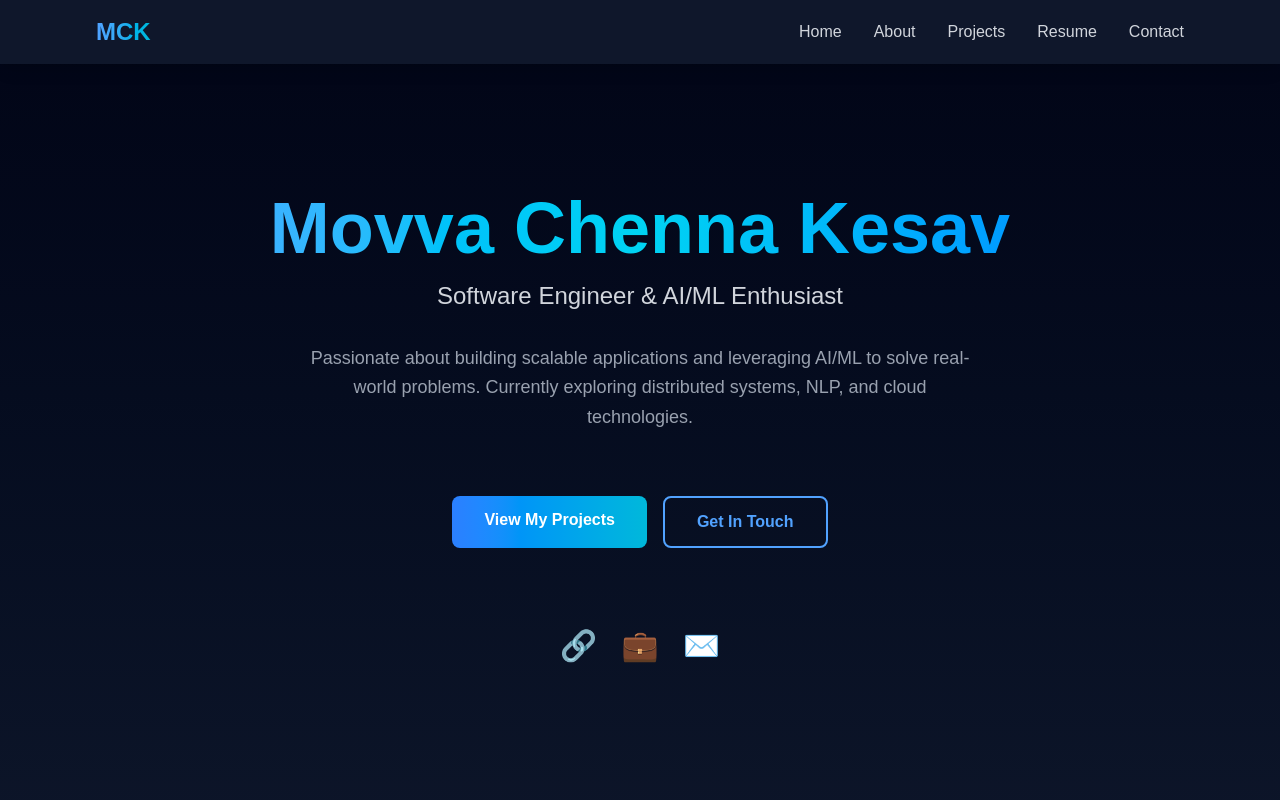
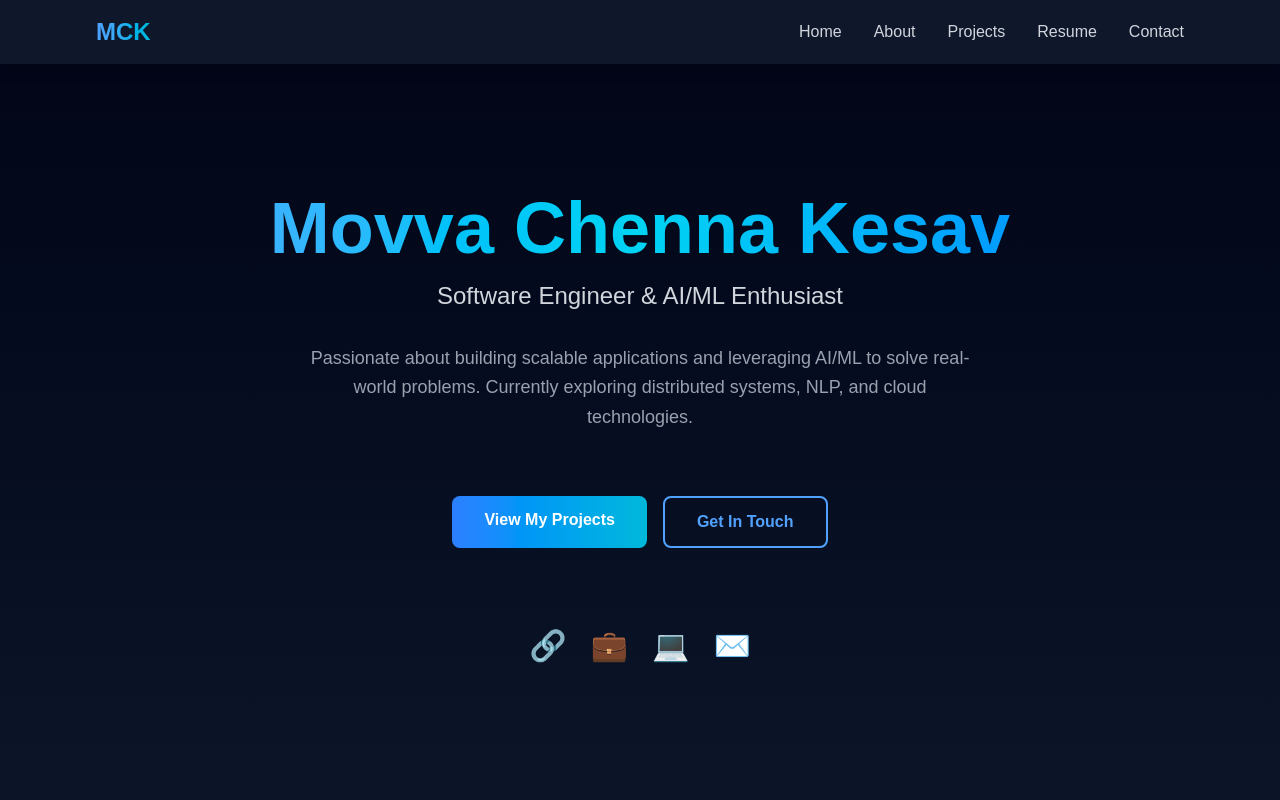
Before and after one commit to MCKesav/portfolio, a Next.js app: page / in a window 1280 px wide. Shown: the top 800 px of the page. Built offline with nearby package versions, Linux system fonts and the light colour scheme.

Commit message:
created a basic portfolio

```diff
--- a/app/components/Footer.tsx
+++ b/app/components/Footer.tsx
@@ -6,13 +6,18 @@ export default function Footer() {
   const socialLinks = [
     {
       name: 'GitHub',
-      url: 'https://github.com',
+      url: 'https://github.com/MCKesav',
       icon: '🔗',
     },
     {
       name: 'LinkedIn',
-      url: 'https://linkedin.com',
+      url: 'https://www.linkedin.com/in/mckesav',
       icon: '💼',
+    },
+    {
+      name: 'LeetCode',
+      url: 'https://leetcode.com/u/Movva_Chenna_Kesav',
+      icon: '💻',
     },
     {
       name: 'Email',
--- a/app/contact/page.tsx
+++ b/app/contact/page.tsx
@@ -57,19 +57,19 @@ export default function Contact() {
     {
       name: 'GitHub',
       icon: '🔗',
-      url: 'https://github.com',
+      url: 'https://github.com/MCKesav',
       color: 'hover:text-blue-400',
     },
     {
       name: 'LinkedIn',
       icon: '💼',
-      url: 'https://linkedin.com',
+      url: 'https://www.linkedin.com/in/mckesav',
       color: 'hover:text-cyan-400',
     },
     {
       name: 'LeetCode',
       icon: '💻',
-      url: 'https://leetcode.com',
+      url: 'https://leetcode.com/u/Movva_Chenna_Kesav',
       color: 'hover:text-yellow-400',
     },
     {
--- a/app/page.tsx
+++ b/app/page.tsx
@@ -41,7 +41,7 @@ export default function Home() {
           {/* Social Links */}
           <div className="flex gap-6 justify-center pt-12">
             <a
-              href="https://github.com"
+              href="https://github.com/MCKesav"
               target="_blank"
               rel="noopener noreferrer"
               className="text-3xl hover:text-blue-400 transition-colors transform hover:scale-125 duration-200"
@@ -50,13 +50,22 @@ export default function Home() {
               🔗
             </a>
             <a
-              href="https://linkedin.com"
+              href="https://www.linkedin.com/in/mckesav"
               target="_blank"
               rel="noopener noreferrer"
               className="text-3xl hover:text-blue-400 transition-colors transform hover:scale-125 duration-200"
               title="LinkedIn"
             >
               💼
+            </a>
+            <a
+              href="https://leetcode.com/u/Movva_Chenna_Kesav"
+              target="_blank"
+              rel="noopener noreferrer"
+              className="text-3xl hover:text-blue-400 transition-colors transform hover:scale-125 duration-200"
+              title="LeetCode"
+            >
+              💻
             </a>
             <a
               href="mailto:movva.chenna.kesav@gmail.com"
```
